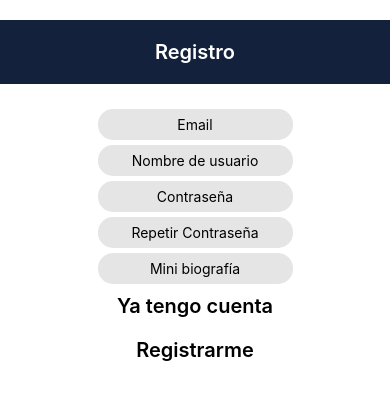
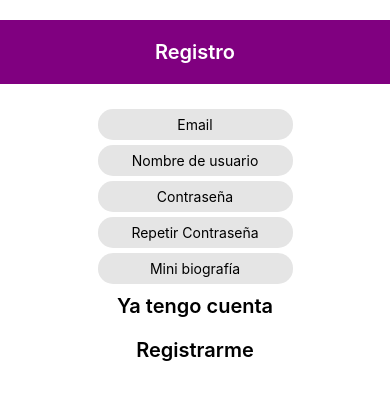
Before and after one commit to Seba-chiterer-udesa/proyecto-prog3, a React Native app: screen /Profile in a window 390 px wide. Shown: the top 400 px of the page. Built offline with nearby package versions, Linux system fonts and the light colour scheme; no server answers.

Commit message:
cambiando estilos

```diff
--- a/src/screens/Comments.js
+++ b/src/screens/Comments.js
@@ -144,7 +144,7 @@ const styles = StyleSheet.create({
     },
     input: {
         fontSize:16,
-        borderColor: '#552586',
+        borderColor: 'purple',
         borderWidth:1,
         borderStyle:'solid',
         borderRadius:4,
@@ -156,7 +156,7 @@ const styles = StyleSheet.create({
     },
     commentcreate: {
         padding:8,
-        backgroundColor:'blue',
+        backgroundColor:'purple',
         borderRadius:8,
         textAlign:'center',
         marginVertical:8,
--- a/src/screens/Home.js
+++ b/src/screens/Home.js
@@ -76,7 +76,7 @@ const styles = StyleSheet.create({
       fontSize: 15,
     },
     header: {
-      backgroundColor: '#A2A2A2',
+      backgroundColor: 'purple',
       width: '100%',
       padding: 10,
       oxSizing: 'border-box',
@@ -88,10 +88,11 @@ const styles = StyleSheet.create({
       flexDirection: 'column',
     },
     username: {
-      color: 'black',
+      color: 'white',
       textAlign: 'center',
       fontSize: 15,
       fontWeight: '600',
+
     },
   });
 
--- a/src/screens/Login.js
+++ b/src/screens/Login.js
@@ -64,7 +64,7 @@ class Login extends Component {
 const styles = StyleSheet.create({
 
 	header:{
-		backgroundColor: "#14213D",
+		backgroundColor: "purple",
 		width: "100%",
 		padding: 10,
 		marginBottom: 20,
--- a/src/screens/Profile.js
+++ b/src/screens/Profile.js
@@ -95,7 +95,7 @@ const styles = StyleSheet.create({
 	  backgroundColor: '#2C2A2A',
 	},
 	header: {
-	  backgroundColor: '#A2A2A2',
+	  backgroundColor: 'purple',
 	  boxSizing: 'border-box',
 	  width: '100%',
 	  padding: 10,
@@ -128,8 +128,9 @@ const styles = StyleSheet.create({
 	  alignItems: 'center',
 	},
 	addPost:{
-	  backgroundColor: '#A2A2A2',
+	  backgroundColor: 'purple',
 	  textAlign: 'center',
+	  color: 'white',
 	  padding: 10,
 	  marginTop: 5,
 	  borderRadius: 5,
@@ -142,7 +143,7 @@ const styles = StyleSheet.create({
 	},
 	username: {
 	  textAlign: 'left',
-	  color: '#000000',
+	  color: 'white',
 	  fontWeight: '600',
 	  fontSize: 15,
 	},
--- a/src/screens/Register.js
+++ b/src/screens/Register.js
@@ -184,7 +184,7 @@ class Register extends Component {
 
 const styles = StyleSheet.create({
 	header:{
-		backgroundColor: "#14213D",
+		backgroundColor: "purple",
 		width: "100%",
 		padding: 10,
 		marginBottom: 20,
--- a/src/screens/Search.js
+++ b/src/screens/Search.js
@@ -121,7 +121,9 @@ const styles = StyleSheet.create({
     },
     search: {
         fontSize:17,
-        borderColor: '#020F0C',
+        borderColor: 'purple',
+        backgroundColor: 'purple',
+        color: 'white',
         borderStyle:'solid',
         borderRadius:5,
         borderWidth:0.5,
```
